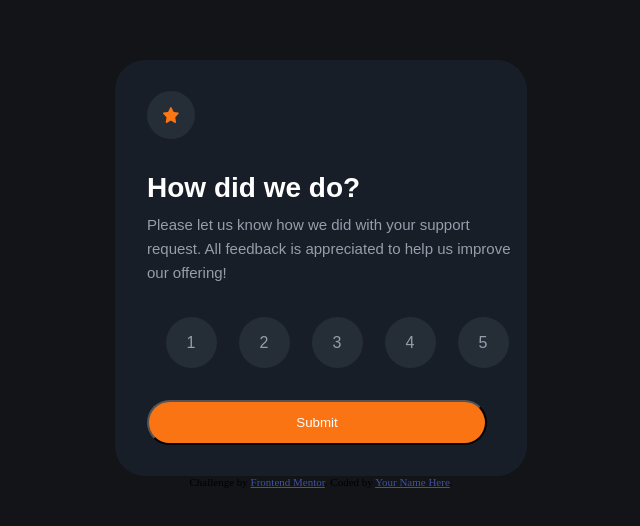
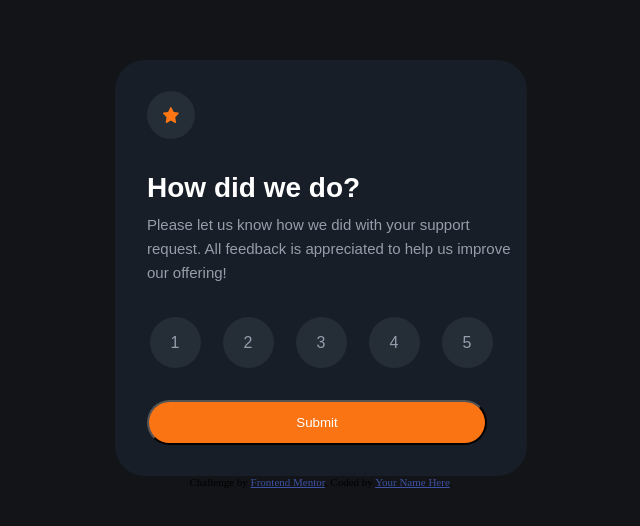
Before and after one commit to ProwlingLynx/FEMentor-interactive-rating-component, a plain HTML site: page index.html in a window 1280 px wide. Shown: the part 134-660 px from the top of the page, without its empty margins (327-967 px from the left). Drawn offline with Linux system fonts and the light colour scheme; a web font is replaced by a local one.

Commit message:
Aligning rating circles.

```diff
--- a/style.css
+++ b/style.css
@@ -66,7 +66,6 @@ p {
     line-height: 1.5rem;
 }
 form {
-    margin-left: var(--side-margin);
     display: flex;
     justify-content: center;
     align-items: center;
```
